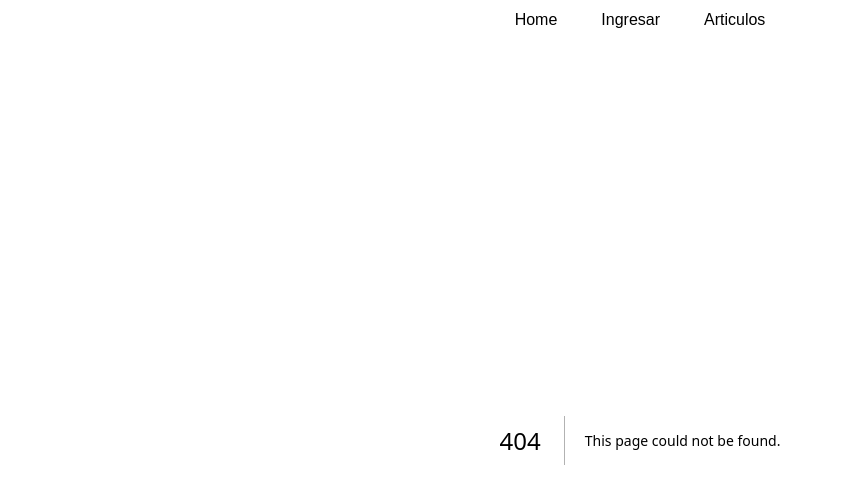
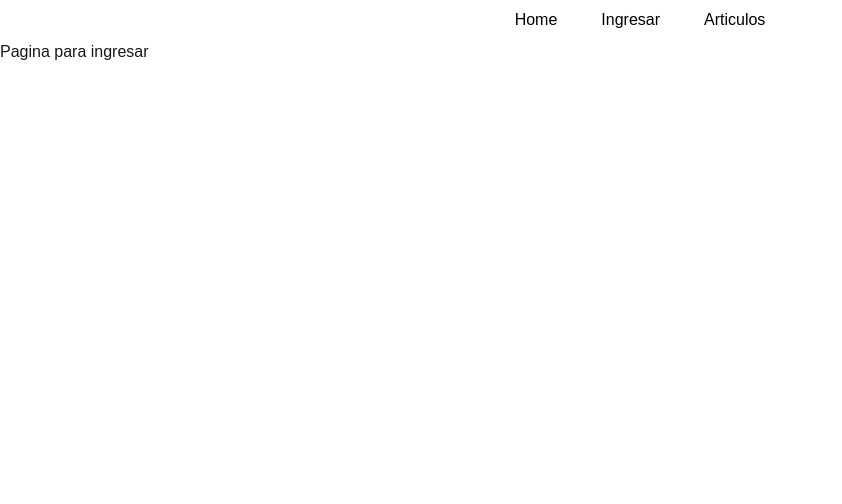
Before and after one commit to DanielGuzmanV/NextJs-Fundamentos, a Next.js app: page /ingresar in a window 1280 px wide. Before the commit this address had no page. Shown: the top 504 px of the page, without its empty margins (0-842 px from the left). Built offline with nearby package versions, Linux system fonts and the light colour scheme.

Commit message:
ruta de ingresar agregada

```diff
--- /dev/null
+++ b/src/app/ingresar/page.tsx
@@ -0,0 +1,7 @@
+export default function Ingresar() {
+  return (
+    <div>
+      <p>Pagina para ingresar</p>
+    </div>
+  )
+}
```
